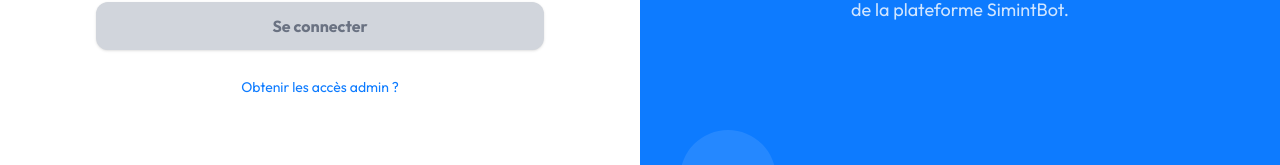
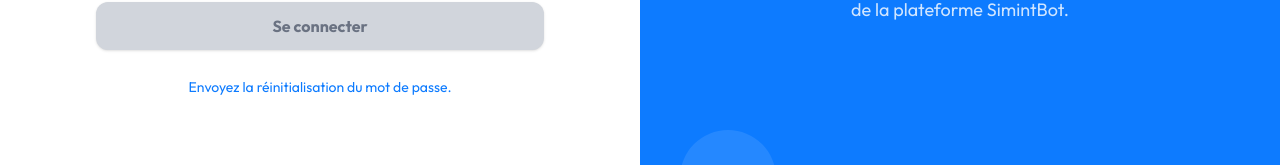
Before and after one commit to simintbot/simintbot-admin, a Next.js app: page /en/login in a window 1280 px wide. Shown: the part 494-659 px from the top of the page. Built offline with nearby package versions, Linux system fonts and the light colour scheme; no server answers.

Commit message:
feat: deploy

```diff
--- a/app/[locale]/login/page.tsx
+++ b/app/[locale]/login/page.tsx
@@ -175,7 +175,7 @@ export default function LoginPage() {
               disabled={isLoading}
               className="text-[#0D7BFF] text-sm hover:underline"
             >
-              Obtenir les accès admin ?
+              Envoyez la réinitialisation du mot de passe.
             </button>
           </div>
         </div>
```
